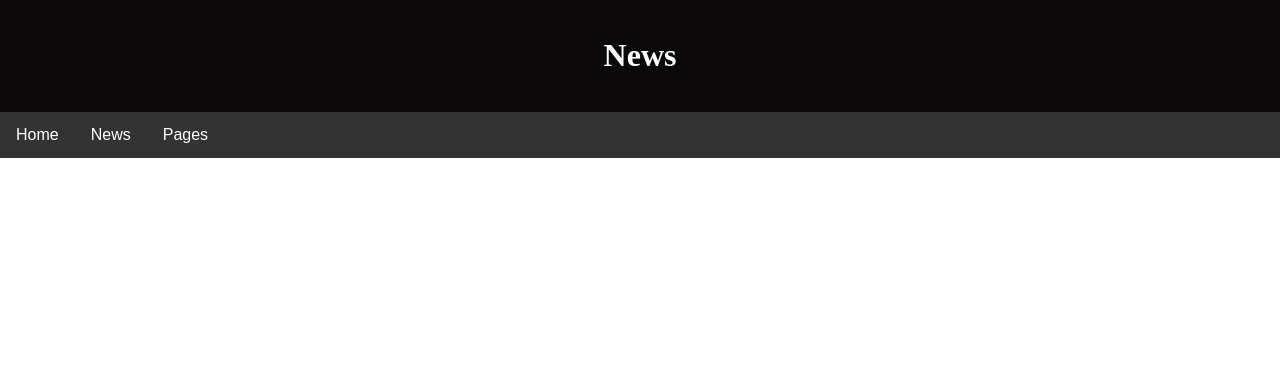
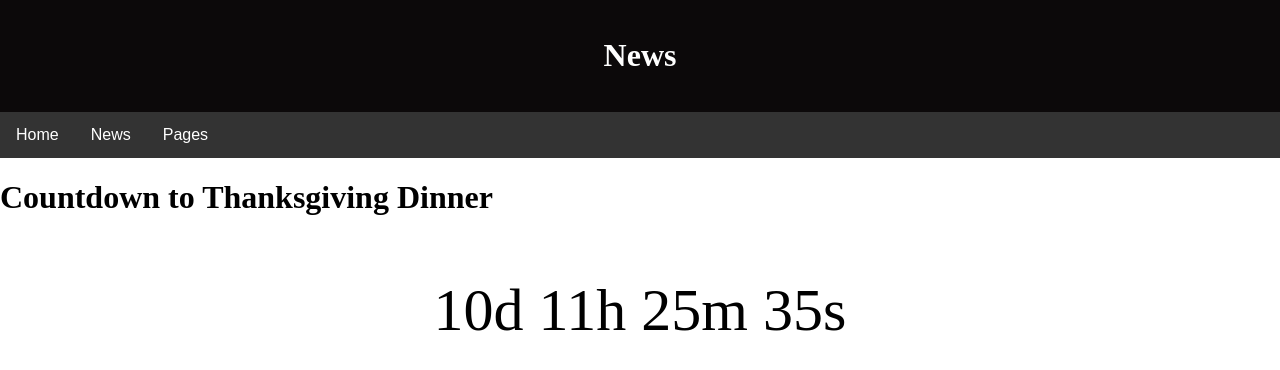
Before and after one commit to zsheley/News, a plain HTML site: page index.html in a window 1280 px wide. Drawn offline with Linux system fonts and the light colour scheme.

Commit message:
Update index.html

```diff
--- a/index.html
+++ b/index.html
@@ -104,5 +104,45 @@
 
 </head>
 
+      <h1></center>Countdown to Thanksgiving Dinner</center></h1>
+
+ <style>
+p {
+  text-align: center;
+  font-size: 60px;
+}
+</style>
+
+  <p id="demo"></p>
+
+<script>
+// Set the date we're counting down to
+var countDownDate = new Date("Nov 23, 2017 12:00:00").getTime();
+// Update the count down every 1 second
+var x = setInterval(function() {
+    // Get todays date and time
+    var now = new Date().getTime();
+
+    // Find the distance between now an the count down date
+    var distance = countDownDate - now;
+
+    // Time calculations for days, hours, minutes and seconds
+    var days = Math.floor(distance / (1000 * 60 * 60 * 24));
+    var hours = Math.floor((distance % (1000 * 60 * 60 * 24)) / (1000 * 60 * 60));
+    var minutes = Math.floor((distance % (1000 * 60 * 60)) / (1000 * 60));
+    var seconds = Math.floor((distance % (1000 * 60)) / 1000);
+
+    // Output the result in an element with id="demo"
+    document.getElementById("demo").innerHTML = days + "d " + hours + "h "
+    + minutes + "m " + seconds + "s ";
+
+    // If the count down is over, write some text
+    if (distance < 0) {
+        clearInterval(x);
+        document.getElementById("demo").innerHTML = "EXPIRED";
+    }
+}, 1000);
+</script>
+
   </body>
 </html
```
